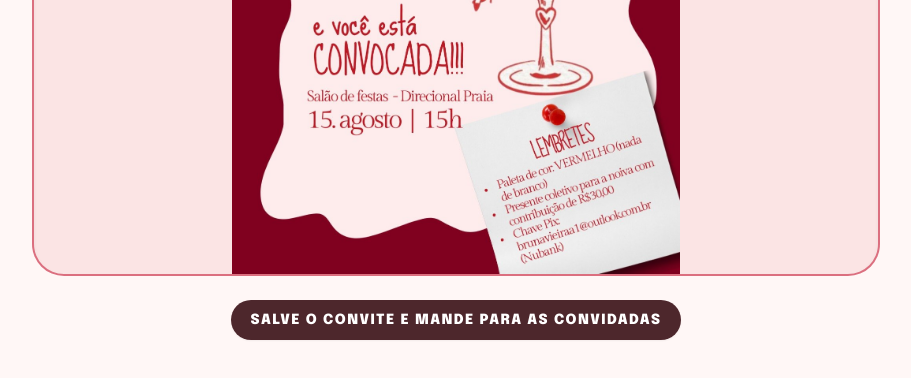
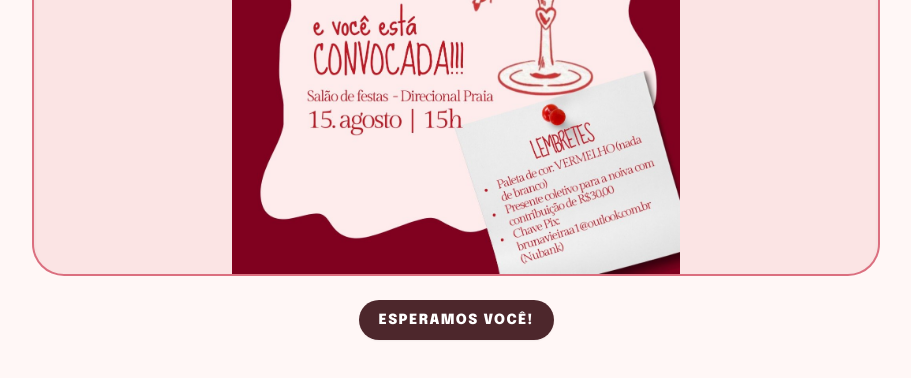
Before and after one commit to ste-coding/despedida-brenda, a plain HTML site: page index.html in a window 1280 px wide. Shown: the part 3758-4136 px from the top of the page, without its empty margins (184-1095 px from the left). Drawn offline with nearby package versions, Linux system fonts and the light colour scheme.

Commit message:
fix: musica

```diff
--- a/index.html
+++ b/index.html
@@ -1018,7 +1018,7 @@
         <p
           class="font-headline font-black tracking-widest text-sm uppercase text-white bg-on-surface/90 rounded-lg px-5 py-2.5 text-center shadow-sm"
         >
-          Salve o convite e mande para as convidadas
+          Esperamos você!
         </p>
       </div>
 
```
Also changed, not shown: 1 other file.
